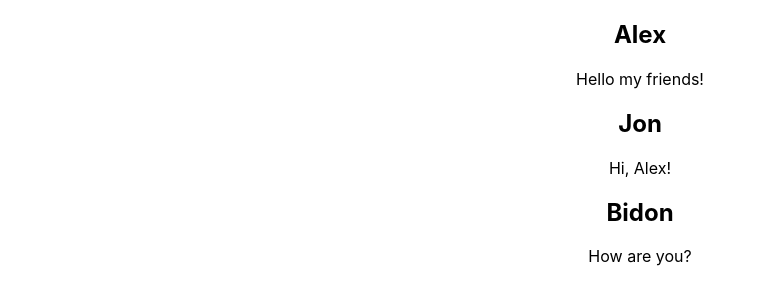
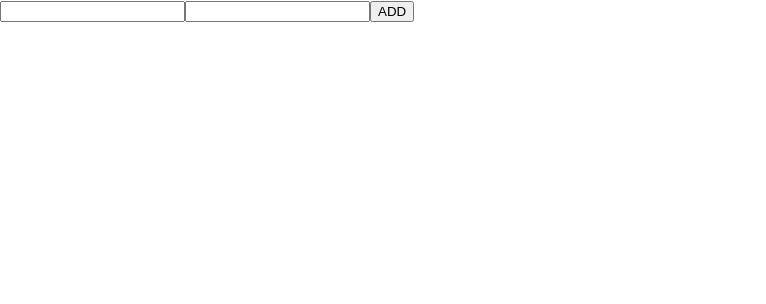
Before and after one commit to Sicilianii/ReactJS, a React (Create React App) app in the folder myapp/: page / in a window 1280 px wide. Shown: the top 304 px of the page, without its empty margins (0-766 px from the left). Built offline with nearby package versions, Linux system fonts and the light colour scheme.

Commit message:
lesson2
lesson2

```diff
--- a/myapp/src/App.js
+++ b/myapp/src/App.js
@@ -1,14 +1,54 @@
 import logo from './logo.svg';
-import './App.css';
-import Message from './Message';
-import Form from "./Form";
-
+import React, {useState} from "react";
 function App() {
+    const [data, setData] = useState([]);
+    const [message, updateMess] = useState([
+        {
+            nameAuthor: 'Alex',
+            message: 'Hello my friends!'
+        },
+        {
+            nameAuthor: 'Jon',
+            message: 'Hi, Alex!'
+        },
+        {
+            nameAuthor: 'Bidon',
+            message: 'How are you?'
+        }
+    ]);
   return (
     <div className="App">
-      <Message/>
+        <Form data={data} setData={setData} updateMess={updateMess}/>
+        <Message message={message}/>
     </div>
   );
 }
+function Message({message}) {
 
+    return (message.map( mess =>
+        <div className="mess-block">
+            <h2 className="name">{mess.name}</h2>
+            <p className="text-post">{mess.author}</p>
+        </div>
+    ));
+}
+
+function Form(data, setData, updateMess) {
+    const {text, author} = data;
+    function addMess(ev) {
+        ev.preventDefault();
+        if (text.length > 0) {
+            updateMess(per => [...per, {text,author}])
+        }
+        setData({
+            text: '',
+            author: ''
+        })
+    }
+    return (<form className="form" onSubmit={event => {addMess()}} >
+        <input className="form-intput" value={text} onChange={(e) => setData(p => ({...p, text: e.target.value}))}/>
+        <input className="form-intput" value={author} onChange={(e) => setData(p => ({...p, author: e.target.value}))}/>
+        <button type="submit">ADD</button>
+    </form>);
+}
 export default App;
--- a/myapp/src/Form.js
+++ /dev/null
@@ -1,15 +0,0 @@
-function Form({message}) {
-
-    return (<form className="form" onSubmit={event => {
-        event.preventDefault();
-        updateMess(prevState => [...prevState, {
-            nameAuthor: nameAuth,
-            message: textAuth
-        }])
-    }} >
-        <input className="form-intput" value={nameAuth}/>
-        <input className="form-intput" value={textAuth}/>
-    </form>);
-}
-
-export default Form;
--- a/myapp/src/Message.js
+++ /dev/null
@@ -1,26 +0,0 @@
-import React, { useState } from 'react';
-import Form from "./Form";
-function Message() {
-
-    const [message, updateMess] = useState([
-        {
-            nameAuthor: 'Alex',
-            message: 'Hello my friends!'
-        },
-        {
-            nameAuthor: 'Jon',
-            message: 'Hi, Alex!'
-        },
-        {
-            nameAuthor: 'Bidon',
-            message: 'How are you?'
-        }
-    ]);
-    return (message.map( mess =>
-        <div className="mess-block">
-            <h2 className="name">{mess.nameAuthor}</h2>
-            <p className="text-post">{mess.message}</p>
-        </div>
-    ));
-}
-export default Message;
```
